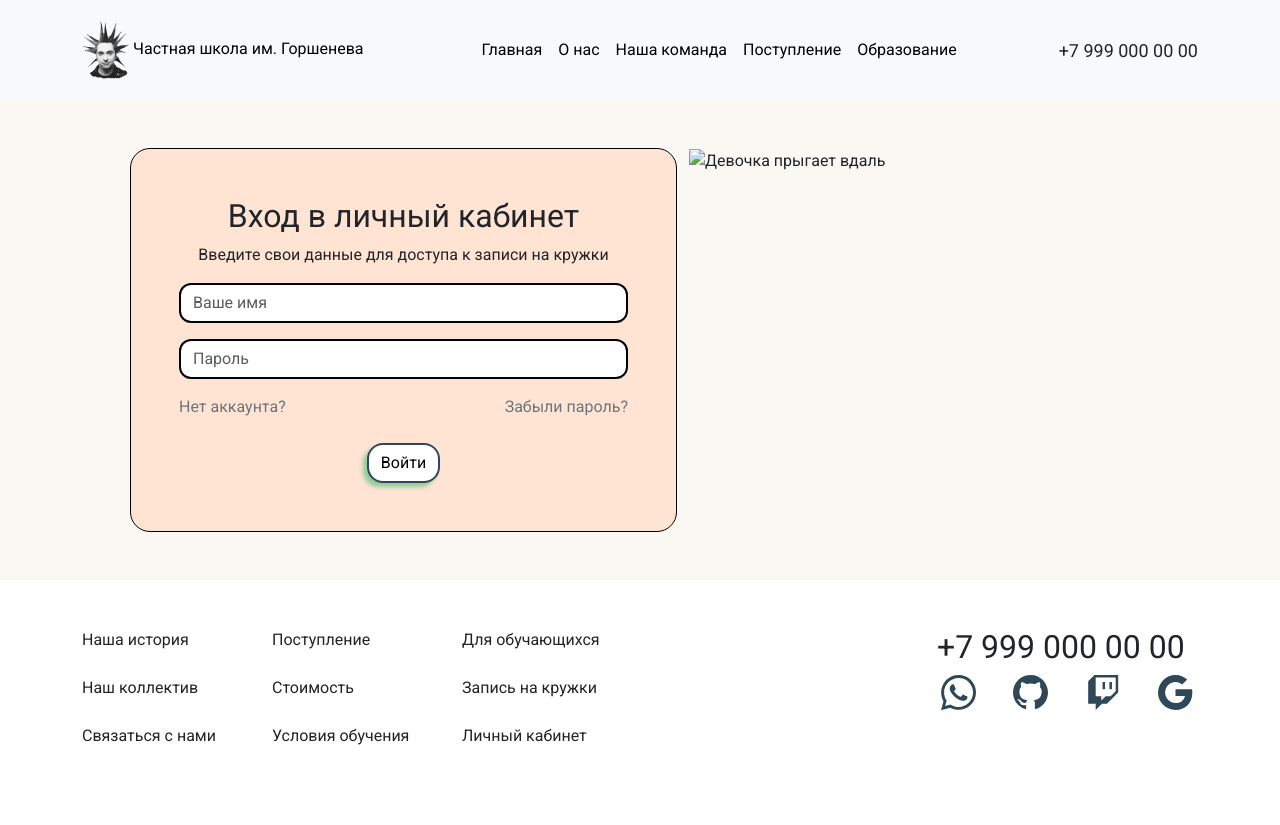
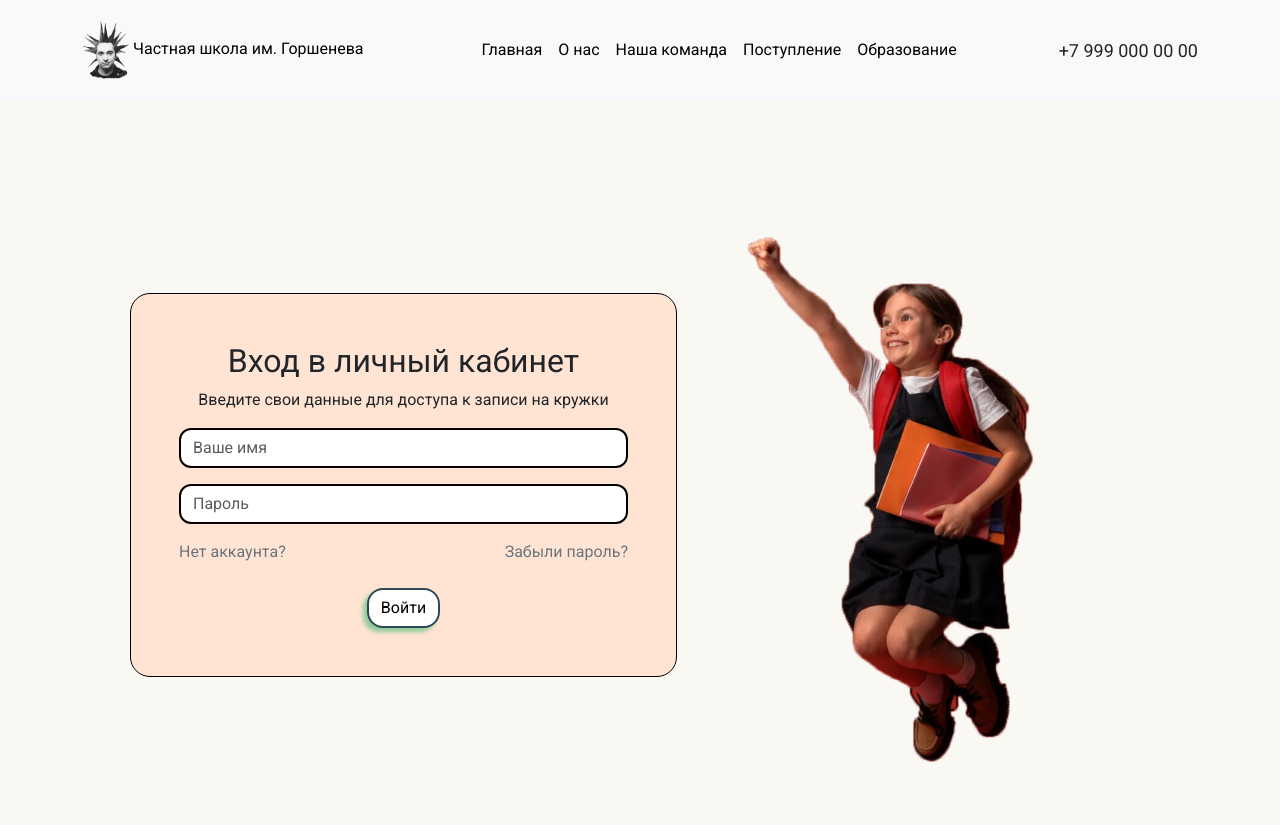
Before and after one commit to kiwikam/DevShool, a plain HTML site: page account.html in a window 1280 px wide. Shown: the top 825 px of the page. Drawn offline with nearby package versions, Linux system fonts and the light colour scheme; the site is published under a folder, as on GitHub Pages, so addresses that start at the root find nothing.

Commit message:
Прыгающая девочка

```diff
--- a/account.html
+++ b/account.html
@@ -78,7 +78,7 @@
                             </form>
                         </div>
                         <div class="col img-girls">
-                            <img src="/img/Girl.png" alt="Девочка прыгает вдаль" class="img-fluid">
+                            <img src="img/Girl.png" alt="Девочка прыгает вдаль" class="img-fluid">
                         </div>
                     </div>
                 </div>
```
